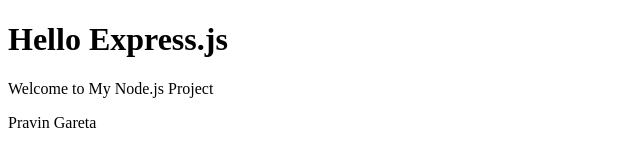
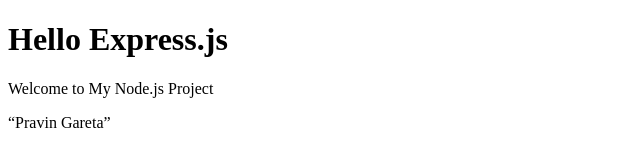
Before and after one commit to guddu313/webserver, a website: page public/index.html in a window 1280 px wide. Shown: the full height of the page, 0-640 px from the left. Drawn offline with Linux system fonts and the light colour scheme.

Commit message:
Updated the data

```diff
--- a/public/index.html
+++ b/public/index.html
@@ -10,6 +10,6 @@
 	<body>
 		<h1>Hello Express.js</h1>
 		<p>Welcome to My Node.js Project</p>
-		<p1>Pravin Gareta</p1>
+		<q>Pravin Gareta</q>
 	</body>
 </html>
```
